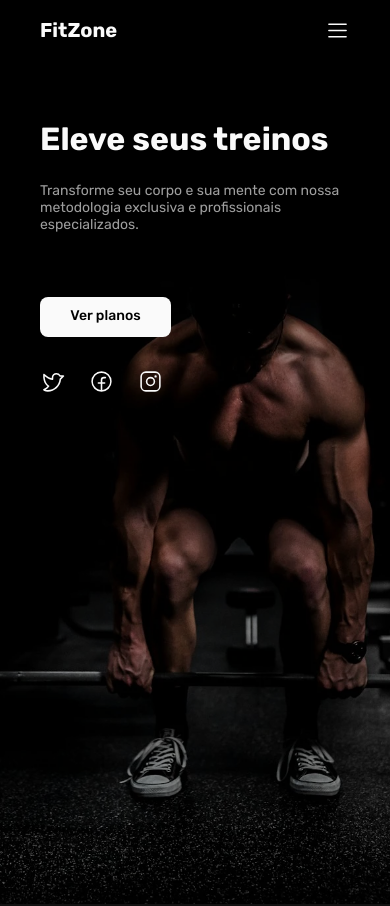
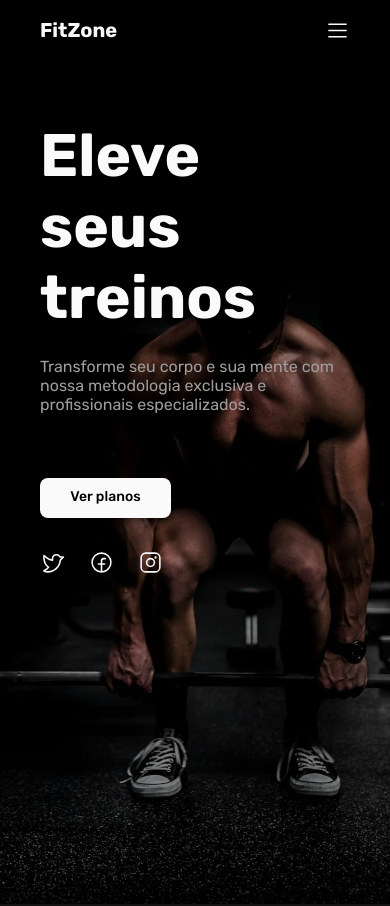
Before and after one commit to nicolasfreitas-dev/fitzone, a React (Vite) app: page / in a window 390 px wide. Shown: the top 906 px of the page. Built offline with nearby package versions, Linux system fonts and the light colour scheme.

Commit message:
refactor: change background image of hero to a img html tag for more performance

```diff
--- a/index.html
+++ b/index.html
@@ -7,6 +7,7 @@
     <link rel="preconnect" href="https://fonts.googleapis.com">
     <link rel="preconnect" href="https://fonts.gstatic.com" crossorigin>
     <link href="https://fonts.googleapis.com/css2?family=Rubik:ital,wght@0,300..900;1,300..900&display=swap" rel="stylesheet">
+    <link rel="preload" href="./src/assets/hero-img.webp" as="image">
     <title>FitZone</title>
   </head>
   <body>
--- a/src/components/Hero/index.tsx
+++ b/src/components/Hero/index.tsx
@@ -1,5 +1,6 @@
 import { FacebookLogo, InstagramLogo, TwitterLogo } from "@phosphor-icons/react"
-import { useSmoothScroll } from "../../hooks/useSmoothScroll";
+import { useSmoothScroll } from "../../hooks/useSmoothScroll"
+import heroImage from "../../assets/hero-img.webp"
 import "./style.scss"
 
 export default function Hero() {
@@ -7,13 +8,27 @@ export default function Hero() {
 
     return (
         <section className="hero">
+            <img
+                src={heroImage}
+                alt="Background da academia"
+                className="hero__background-img"
+                loading="eager"
+                fetchPriority="high"
+                width="1600"
+                height="900"
+            />
+            <div className="hero__overlay"></div>
             <div className="hero__banner">
                 <h1 className="hero__banner-title">Eleve seus treinos</h1>
                 <p className="hero__banner-text">
                     Transforme seu corpo e sua mente com nossa metodologia
                     exclusiva e profissionais especializados.
                 </p>
-                <a className="hero__banner-btn" href="#plans" onClick={(e) => handleScroll(e, "plans")}>
+                <a
+                    className="hero__banner-btn"
+                    href="#plans"
+                    onClick={(e) => handleScroll(e, "plans")}
+                >
                     Ver planos
                 </a>
                 <div className="hero__banner-social">
--- a/src/components/Hero/style.scss
+++ b/src/components/Hero/style.scss
@@ -8,25 +8,28 @@
     align-items: center;
     justify-content: flex-start;
 
-    background-image: url("../../assets/hero-img.webp");
-    background-size: cover;
-    background-repeat: no-repeat;
-    background-position: center calc(100% + 100px);
-
     padding: 8.7rem 4rem 0rem 4rem;
 
-    &::after {
+    &__background-img {
+        position: absolute;
+        top: 0;
+        left: 0;
+        width: 100%;
+        height: 100%;
+        object-fit: cover;
+        object-position: center calc(100% + 100px);
+        z-index: 0;
+    }
+
+    &__overlay {
         content: "";
         position: absolute;
         top: 0;
         left: 0;
         z-index: 0;
-
         width: 100%;
         height: 100%;
-
         background: rgba(0, 0, 0, 0.4);
-
     }
 
     &__banner {
@@ -119,43 +122,34 @@
 
 @media (max-width: 768px) {
   .hero {
-    background-position: center 15%;
     padding-top: 6rem;
     padding-bottom: 2rem;
+
+    &__background-img {
+      object-position: center 15%;
+    }
   }
 
-  .hero__banner-title {
-    font-size: 3.2rem;
-  }
-
-  .hero__banner-text {
-    font-size: 1.4rem;
-  }
 }
 
 @media (min-width: 769px) and (max-width: 1024px) {
   .hero {
-    background-position: center 25%;
     padding-top: 6rem;
-  }
 
-  .hero__banner-title {
-    font-size: 4rem;
-  }
-
-  .hero__banner-text {
-    font-size: 1.6rem;
+    &__background-img {
+      object-position: center 25%;
+    }
   }
 }
 
 @media (min-width: 1025px) and (max-width: 1440px) {
-  .hero {
-    background-position: center 40%;
+  .hero__background-img {
+    object-position: center 40%;
   }
 }
 
 @media (min-width: 1441px) {
-  .hero {
-    background-position: center 70%;
+  .hero__background-img {
+    object-position: center 70%;
   }
 }
```
